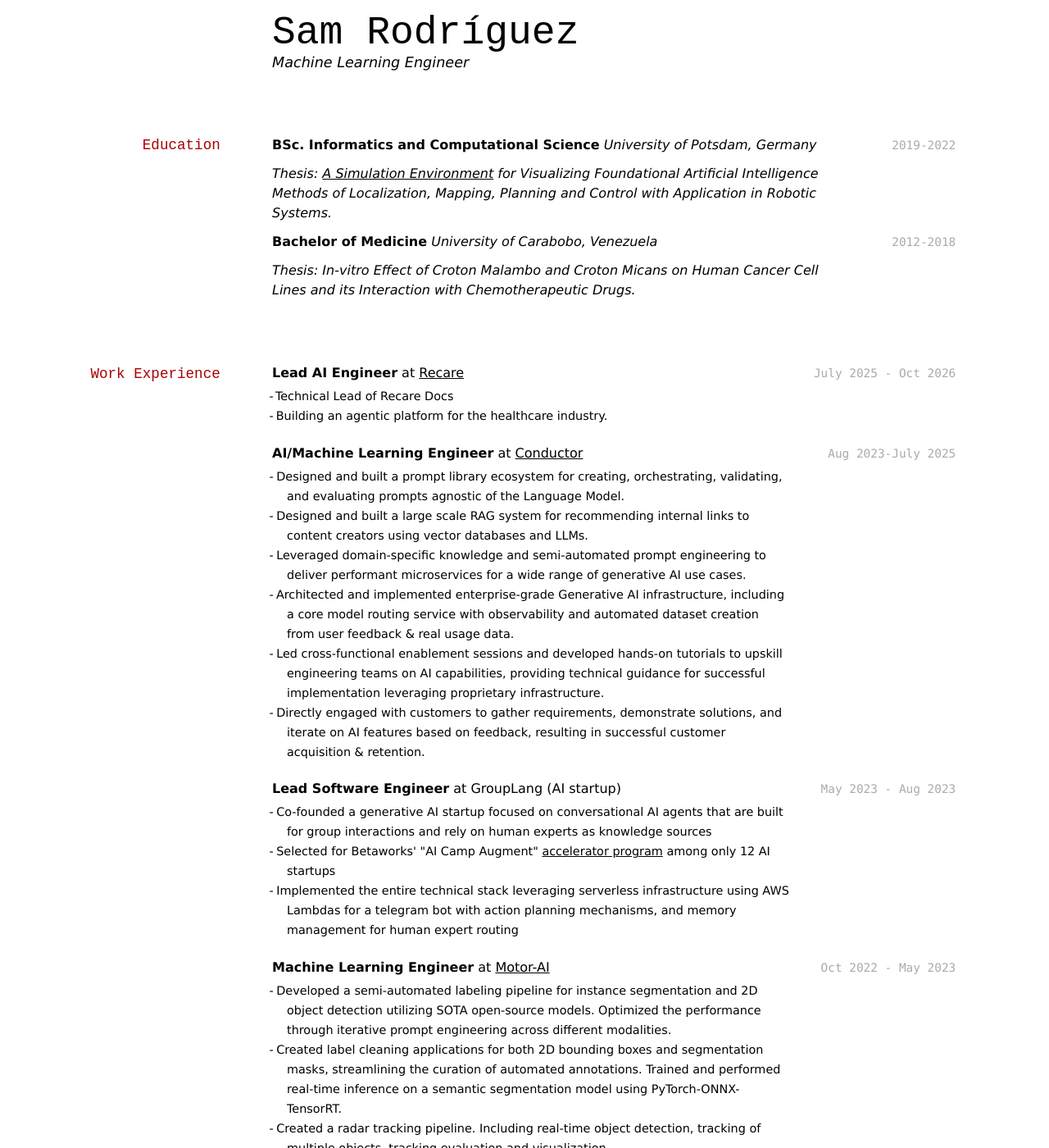
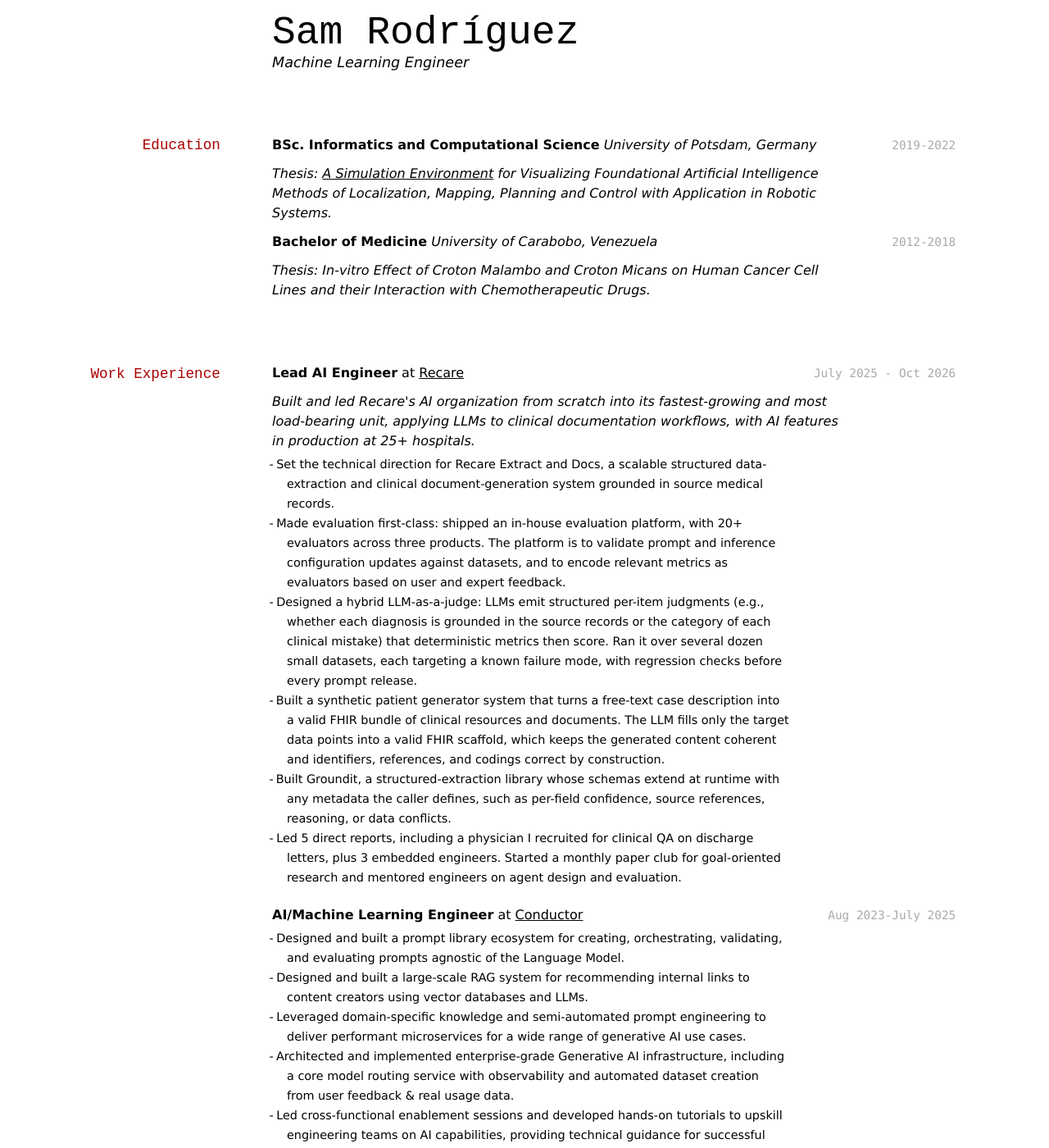
Before and after one commit to Sam1320/Sam1320.github.io, a Jekyll site: the page resume.html, which Jekyll copies as it is, in a window 1280 px wide and 1400 px high. Shown: the whole window at 82% size. Built offline with Jekyll 4.4.1, drawn with Linux system fonts in a browser that asks for light colours; some of the changed text lies outside the part shown.

Commit message:
fix: enhance clarity and detail in resume content, including thesis description and work experience updates

```diff
--- a/resume.html
+++ b/resume.html
@@ -30,24 +30,28 @@
             <strong>Bachelor of Medicine</strong>
             <em>University of Carabobo, Venezuela</em></p>
 
-            <p><em>Thesis: In-vitro Effect of Croton Malambo and Croton Micans on Human Cancer Cell Lines and its Interaction with Chemotherapeutic Drugs.</em>
+            <p><em>Thesis: In-vitro Effect of Croton Malambo and Croton Micans on Human Cancer Cell Lines and their Interaction with Chemotherapeutic Drugs.</em>
             <!-- GPA: 3.6 --></p>
 
             <h2 id="work-experience">Work Experience</h2>
 
             <p><code class="language-plaintext highlighter-rouge">July 2025 - Oct 2026</code>
-            <strong>Lead AI Engineer</strong> at <a href="https://recaresolutions.com/">Recare </a></p>
-            <ul>
-                <li>Technical Lead of Recare Docs</li>
-                <li>Building an agentic platform for the healthcare industry.</li>
-            </ul>
-
+                <strong>Lead AI Engineer</strong> at <a href="https://recaresolutions.com/">Recare</a></p>
+                <p><em>Built and led Recare's AI organization from scratch into its fastest-growing and most load-bearing unit, applying LLMs to clinical documentation workflows, with AI features in production at 25+ hospitals.</em></p>
+                <ul>
+                    <li>Set the technical direction for Recare Extract and Docs, a scalable structured data-extraction and clinical document-generation system grounded in source medical records.</li>
+                    <li>Made evaluation first-class: shipped an in-house evaluation platform, with 20+ evaluators across three products. The platform is to validate prompt and inference configuration updates against datasets, and to encode relevant metrics as evaluators based on user and expert feedback.</li>
+                    <li>Designed a hybrid LLM-as-a-judge: LLMs emit structured per-item judgments (e.g., whether each diagnosis is grounded in the source records or the category of each clinical mistake) that deterministic metrics then score. Ran it over several dozen small datasets, each targeting a known failure mode, with regression checks before every prompt release.</li>
+                    <li>Built a synthetic patient generator system that turns a free-text case description into a valid FHIR bundle of clinical resources and documents. The LLM fills only the target data points into a valid FHIR scaffold, which keeps the generated content coherent and identifiers, references, and codings correct by construction.</li>
+                    <li>Built Groundit, a structured-extraction library whose schemas extend at runtime with any metadata the caller defines, such as per-field confidence, source references, reasoning, or data conflicts.</li>
+                    <li>Led 5 direct reports, including a physician I recruited for clinical QA on discharge letters, plus 3 embedded engineers. Started a monthly paper club for goal-oriented research and mentored engineers on agent design and evaluation.</li>
+                </ul>
 
             <p><code class="language-plaintext highlighter-rouge">Aug 2023-July 2025</code>
             <strong>AI/Machine Learning Engineer</strong> at <a href="https://www.conductor.com/">Conductor</a></p>
             <ul>
                 <li>Designed and built a prompt library ecosystem for creating, orchestrating, validating, and evaluating prompts agnostic of the Language Model.</li>
-                <li>Designed and built a large scale RAG system for recommending internal links to content creators using vector databases and LLMs.</li>
+                <li>Designed and built a large-scale RAG system for recommending internal links to content creators using vector databases and LLMs.</li>
                 <li>Leveraged domain-specific knowledge and semi-automated prompt engineering to deliver performant microservices for a wide range of generative AI use cases.</li>
                 <li>Architected and implemented enterprise-grade Generative AI infrastructure, including a core model routing service with observability and automated dataset creation from user feedback & real usage data.</li>
                 <li>Led cross-functional enablement sessions and developed hands-on tutorials to upskill engineering teams on AI capabilities, providing technical guidance for successful implementation leveraging proprietary infrastructure.</li>
@@ -68,7 +72,7 @@
             <ul>
                 <li>Developed a semi-automated labeling pipeline for instance segmentation and 2D object detection utilizing SOTA open-source models. Optimized the performance through iterative prompt engineering across different modalities.</li>
                 <li>Created label cleaning applications for both 2D bounding boxes and segmentation masks, streamlining the curation of automated annotations. Trained and performed real-time inference on a semantic segmentation model using PyTorch-ONNX-TensorRT.</li>
-                <li>Created a radar tracking pipeline. Including real-time object detection, tracking of multiple objects, tracking evaluation and visualization.</li>
+                <li>Created a radar tracking pipeline, including real-time object detection, tracking of multiple objects, tracking evaluation and visualization.</li>
                 <li>Designed a modular fail-safe system architecture, focusing on redundancy, robustness, decentralization, coordination, and latency. Implemented POC of the basic building blocks.</li>
             </ul>
 
@@ -87,7 +91,7 @@
 
             <ul>
                 <li>Delivered classroom lectures about linear algebra and answered student questions.</li>
-                <li>Graded final exams and homework assignments providing appropriate feedback to students.</li>
+                <li>Graded final exams and homework assignments, providing appropriate feedback to students.</li>
             </ul>
 
             <p><code class="language-plaintext highlighter-rouge">Oct 2019 - Mar 2020</code>
@@ -103,7 +107,7 @@
             <p><code class="language-plaintext highlighter-rouge">LangChain, Guidance, AWS Lambda, Modal, Vector DBs.</code>
             <a href="https://github.com/Sam1320/GroupLang">GroupLang</a></p>
 
-            <p>Telegram bot with long term memory capable of planning and executing tasks, answering questions over documents, mapping messages to actions, unstructured data extraction, semantic user matching, relevant memory retrieval. It seeks and waits for user feedback and clarification if required.</p>
+            <p>Telegram bot with long-term memory capable of planning and executing tasks, answering questions over documents, mapping messages to actions, unstructured data extraction, semantic user matching and relevant memory retrieval. It seeks and waits for user feedback and clarification if required.</p>
 
             <p><code class="language-plaintext highlighter-rouge">Kotlin, Android Studio</code>
             <a href="https://play.google.com/store/apps/details?id=com.sam.estimate">Estimate My State</a></p>
@@ -123,7 +127,7 @@
             <p><code class="language-plaintext highlighter-rouge">Tensorflow, Computer Vision</code>
             <a href="https://www.kaggle.com/code/sam1320/capstone">Diabetic Retinopathy Detection</a></p>
 
-            <p>Neural network able to identify if there are signs of Diabetic Retinopathy present in a retina image (taken with fundus photography) and classify each image into five different categories depending on the severity of the condition.</p>
+            <p>A neural network able to identify if there are signs of Diabetic Retinopathy present in a retina image (taken with fundus photography) and classify each image into five different categories depending on the severity of the condition.</p>
 
             <h2 id="publications">Publications</h2>
             <ul>
```
Also changed, not shown: other parts of resume.html (+1 -1 lines).
